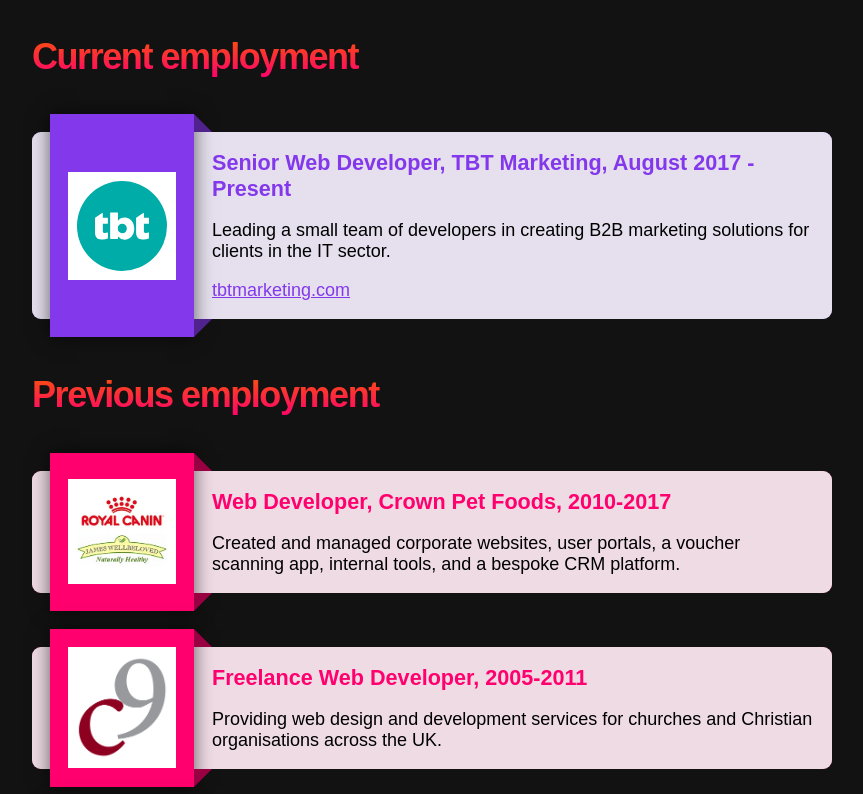
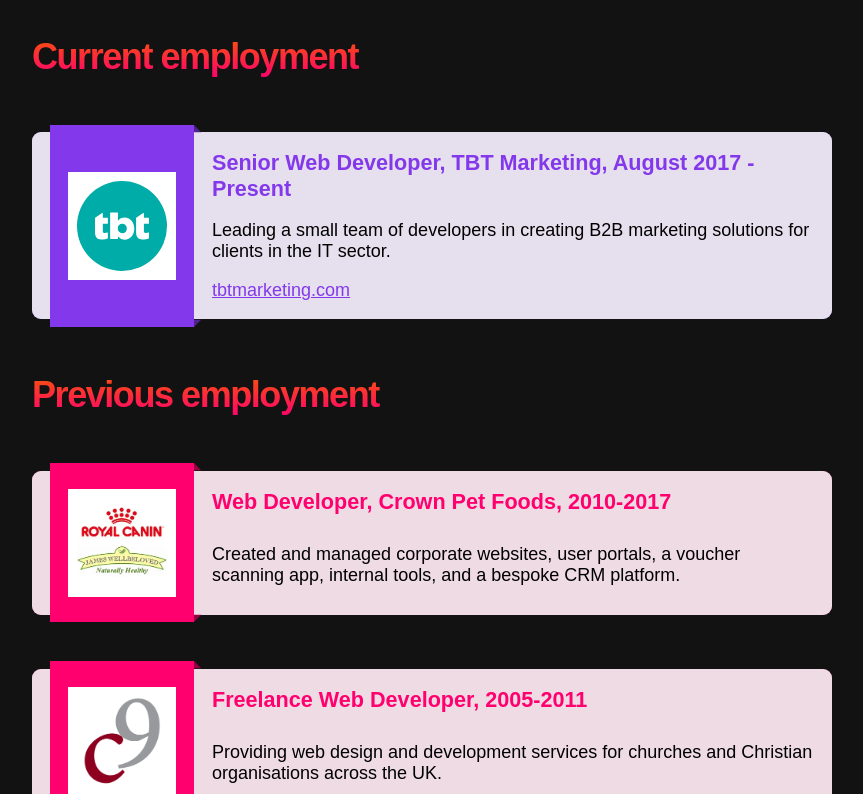
Before and after one commit to mafu-d/cv2023, a Nuxt app: page / in a window 1280 px wide. Shown: the part 686-1480 px from the top of the page, without its empty margins (208-1071 px from the left). Built offline with nearby package versions, Linux system fonts and the light colour scheme.

Commit message:
Animate card ribbon on hover

```diff
--- a/components/Card.vue
+++ b/components/Card.vue
@@ -40,16 +40,34 @@ defineProps({
   border-radius: 0.5rem;
   margin: 3rem 0;
   grid-template-columns: auto 1fr;
+  min-height: 6rem;
+
+  &:hover {
+    .card__ribbon {
+      box-shadow: 0 0 1rem rgba(0, 0, 0, 0.6);
+      margin: -2rem 0.2rem -2rem -0.7rem;
+      width: 8.5rem;
+
+      &::before,
+      &::after {
+        scale: 1;
+      }
+    }
+
+    .card__logo {
+      width: 5.5rem;
+    }
+  }
 
   &__ribbon {
     width: 8rem;
     background: var(--accent);
-    margin: -2rem 0;
+    margin: -1.4rem 0;
     position: relative;
-    box-shadow: 0 0 1rem rgba(0, 0, 0, 0.6);
     display: grid;
     justify-items: center;
     align-items: center;
+    transition: 0.2s ease;
 
     &::before,
     &::after {
@@ -59,18 +77,22 @@ defineProps({
       border-style: solid;
       position: absolute;
       filter: brightness(60%);
+      scale: 0.4;
+      transition: 0.2s ease;
     }
     &::before {
       border-width: 1rem 0 0 1rem;
       border-color: transparent transparent transparent var(--accent);
       left: 100%;
       top: 0;
+      transform-origin: 0 0;
     }
     &::after {
       border-width: 1rem 1rem 0 0;
       border-color: var(--accent) transparent transparent transparent;
       left: 100%;
       bottom: 0;
+      transform-origin: 0 100%;
     }
   }
 
@@ -79,6 +101,9 @@ defineProps({
     background: white;
     margin: 1rem;
     width: 5rem;
+    transition: 0.2s ease;
+    aspect-ratio: 1 / 1;
+    object-fit: contain;
   }
 
   &__title {
```
